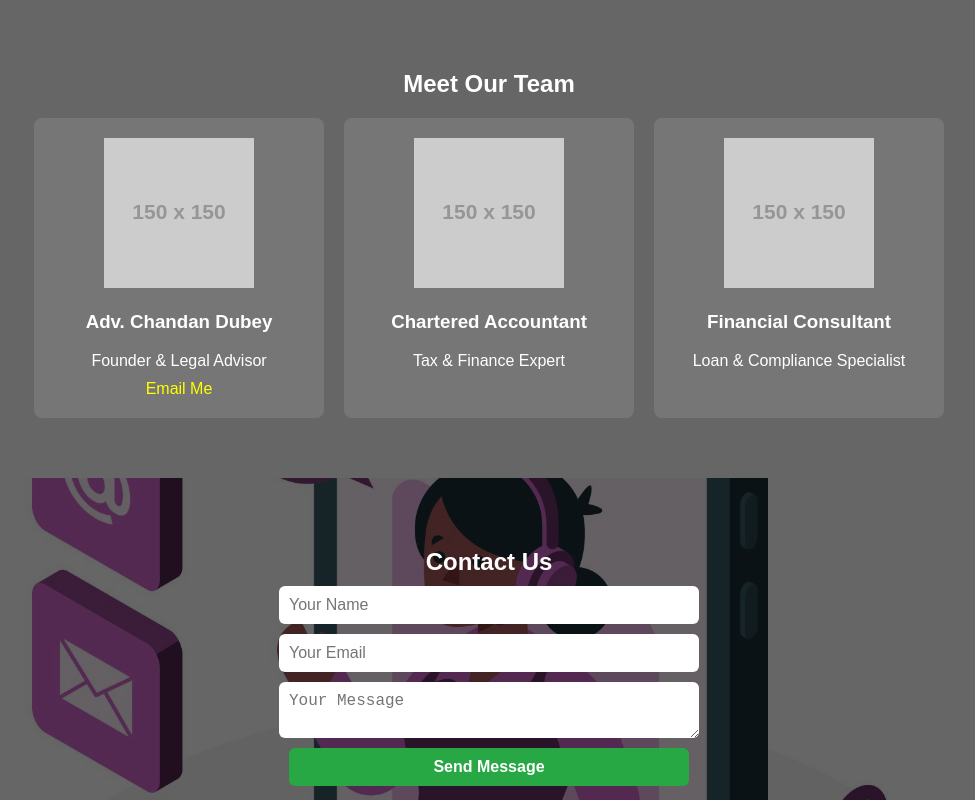
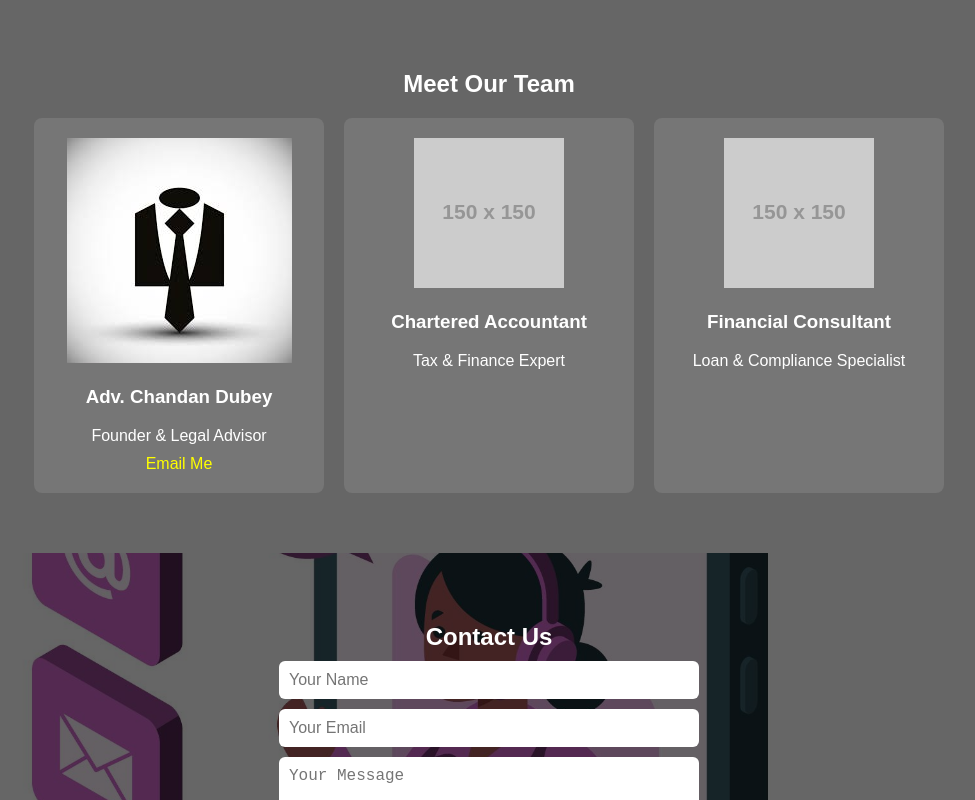
Before and after one commit to Atuld-123/GST, a plain HTML site: page index.html in a window 1280 px wide. Shown: the part 1785-2585 px from the top of the page, without its empty margins (151-1126 px from the left). Drawn offline with Linux system fonts and the light colour scheme; placeholder pictures from the web are drawn by us.

Commit message:
Update index.html

```diff
--- a/index.html
+++ b/index.html
@@ -110,7 +110,7 @@
   <h2>Meet Our Team</h2>
   <div class="team-container">
     <div class="team-card">
-      <img src="https://via.placeholder.com/150" alt="Advocate">
+      <img src="https://github.com/Atuld-123/GST/blob/main/founder.jpeg?raw=true" alt="Founder Logo" class="founder-img">
       <h3>Adv. Chandan Dubey</h3>
       <p>Founder & Legal Advisor</p>
       <a href="mailto:adv.chandandubey@gmail.com" class="email-link">Email Me</a>
```
